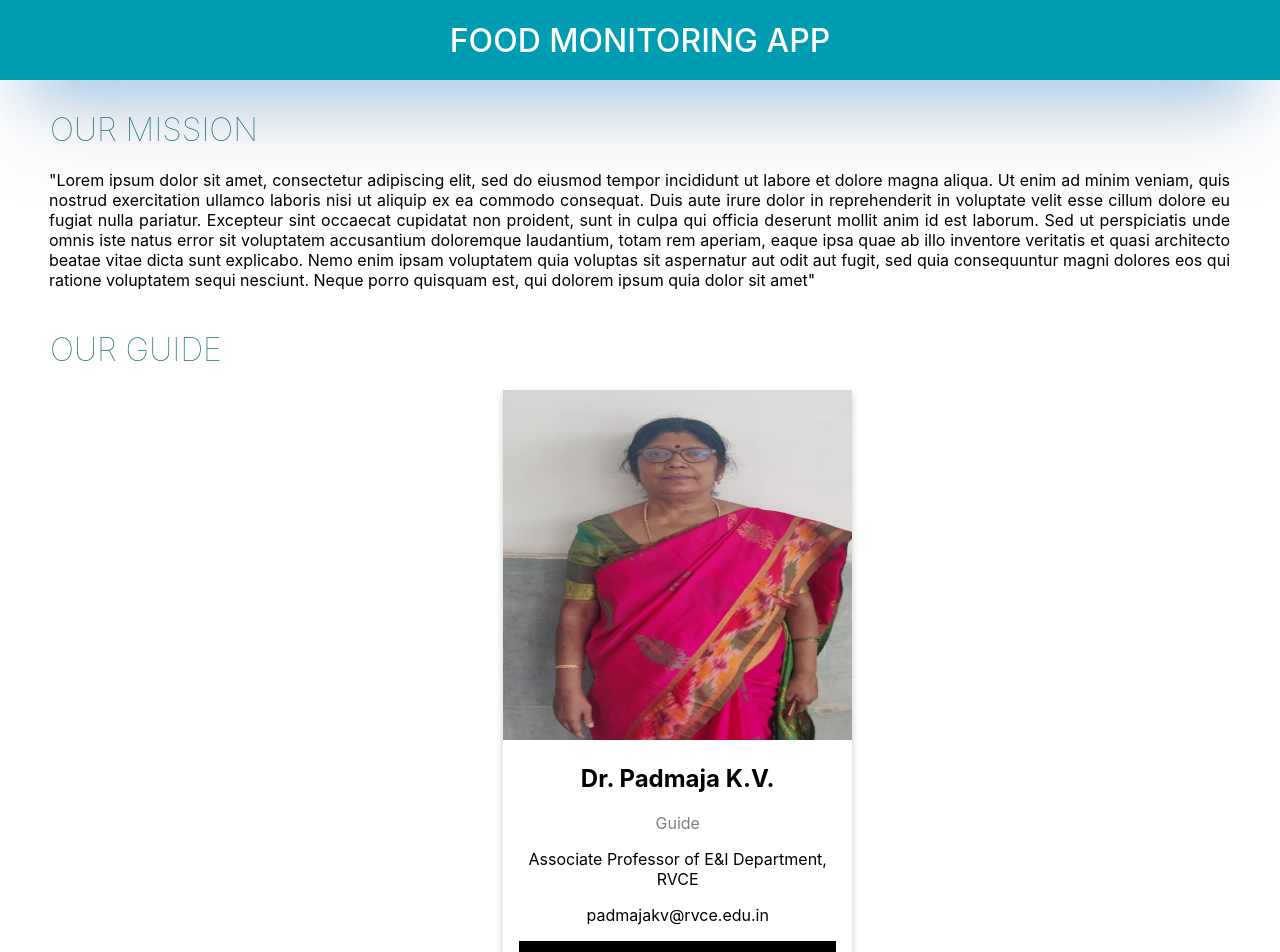
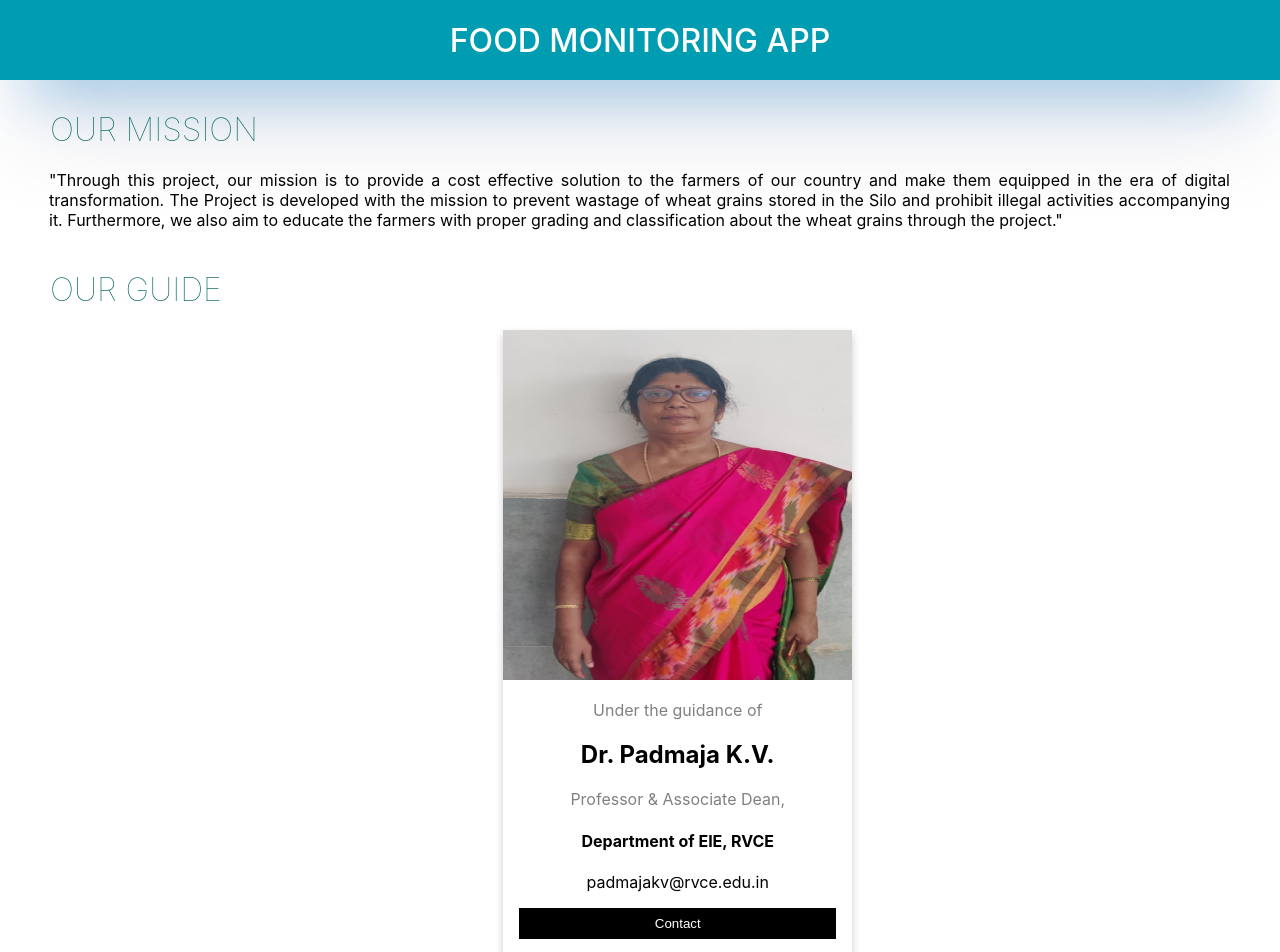
Before and after one commit to sakshib0811/foodGrainMonitoring, a React (Create React App) app in the folder dashboard/agroapp/: page /about in a window 1280 px wide. Shown: the top 952 px of the page. Built offline with nearby package versions, Linux system fonts and the light colour scheme.

Commit message:
result page

```diff
--- a/dashboard/agroapp/src/App.js
+++ b/dashboard/agroapp/src/App.js
@@ -2,7 +2,7 @@ import "./App.css";
 import Nav from "./Components/Nav.js";
 import About from "./Components/About";
 import { Routes, Route } from "react-router-dom";
-import Dashboard from "./Components/Dashboard";
+import Result from "./Components/Result";
 function App() {
   return (
     <div className="App">
@@ -10,6 +10,7 @@ function App() {
       <Routes>
         <Route exact path="/" element={<Nav />} />
         <Route path="about" element={<About />} />
+        <Route path="result" element={<Result />} />
       </Routes>
     </div>
   );
--- a/dashboard/agroapp/src/Components/About.js
+++ b/dashboard/agroapp/src/Components/About.js
@@ -18,19 +18,13 @@ function About() {
       </nav>
       <h1 className="mission">OUR MISSION</h1>
       <p className="mission_para">
-        "Lorem ipsum dolor sit amet, consectetur adipiscing elit, sed do eiusmod
-        tempor incididunt ut labore et dolore magna aliqua. Ut enim ad minim
-        veniam, quis nostrud exercitation ullamco laboris nisi ut aliquip ex ea
-        commodo consequat. Duis aute irure dolor in reprehenderit in voluptate
-        velit esse cillum dolore eu fugiat nulla pariatur. Excepteur sint
-        occaecat cupidatat non proident, sunt in culpa qui officia deserunt
-        mollit anim id est laborum. Sed ut perspiciatis unde omnis iste natus
-        error sit voluptatem accusantium doloremque laudantium, totam rem
-        aperiam, eaque ipsa quae ab illo inventore veritatis et quasi architecto
-        beatae vitae dicta sunt explicabo. Nemo enim ipsam voluptatem quia
-        voluptas sit aspernatur aut odit aut fugit, sed quia consequuntur magni
-        dolores eos qui ratione voluptatem sequi nesciunt. Neque porro quisquam
-        est, qui dolorem ipsum quia dolor sit amet"
+        "Through this project, our mission is to provide a cost effective
+        solution to the farmers of our country and make them equipped in the era
+        of digital transformation. The Project is developed with the mission to
+        prevent wastage of wheat grains stored in the Silo and prohibit illegal
+        activities accompanying it. Furthermore, we also aim to educate the
+        farmers with proper grading and classification about the wheat grains
+        through the project."
       </p>
       <h1 className="mission">OUR GUIDE</h1>
       <div className="guide_detail">
@@ -43,9 +37,10 @@ function About() {
               className="guide_img"
             />
             <div class="container">
+              <p class="title">Under the guidance of</p>
               <h2>Dr. Padmaja K.V.</h2>
-              <p class="title">Guide</p>
-              <p>Associate Professor of E&I Department, RVCE</p>
+              <p class="title">Professor & Associate Dean, </p>
+              <h4> Department of EIE, RVCE</h4>
               <p>padmajakv@rvce.edu.in</p>
               <p>
                 <button class="button">Contact</button>
--- a/dashboard/agroapp/src/Components/Dashboard.js
+++ b/dashboard/agroapp/src/Components/Dashboard.js
@@ -1,7 +1,7 @@
 import React from "react";
 import "./Dashboard.css";
 import img from "./images.png";
-const Dashboard = ({ title, value, signi }) => {
+const Dashboard = ({ title, value, signi, unit }) => {
   return (
     <div className="dashboard">
       <p
@@ -15,7 +15,10 @@ const Dashboard = ({ title, value, signi }) => {
       </p>
       <div className="data">
         <div className="data_display">
-          <h3>CURRENT DATA : {value}</h3>
+          <h3>
+            CURRENT DATA : {value}
+            {unit}
+          </h3>
           <div className="sig">
             <span className="significance">SIGNIFICANCE:</span> <br />
             <br /> {signi}
--- a/dashboard/agroapp/src/Components/Nav.css
+++ b/dashboard/agroapp/src/Components/Nav.css
@@ -4,7 +4,7 @@
 }
 .navbar{
     color: white;
-    height: 100vh;
+    /* height: 100vh; */
     width: 20%;
     background: rgb(37,143,215);
     background: linear-gradient(180deg, rgba(0,156,177,1) 100%,rgba(37,143,215,1) 74%)
--- a/dashboard/agroapp/src/Components/Nav.js
+++ b/dashboard/agroapp/src/Components/Nav.js
@@ -8,6 +8,7 @@ const Nav = () => {
   const [signif, setSignif] = useState(
     "The Moisture Content present in the Silo will help us to determine the growth of microbes and pH of the silo. The pH of the silo will help us to grade and classify the grains according to its use.  The growth of microbes will further help us to take precautionary measures to prevent its growth "
   );
+  const [unit1, setunit1] = useState("%");
   return (
     <div className="main">
       <div className="navbar">
@@ -40,7 +41,8 @@ const Nav = () => {
             className="nav_content"
             onClick={() => {
               setHeading("MOISTURE ANALYSIS");
-              setVal(74.38);
+              setVal(17.9);
+              setunit1("%");
               setSignif(
                 " The Moisture Content present in the Silo will help us to determine the growth of microbes and pH of the silo. The pH of the silo will help us to grade and classify the grains according to its use.  The growth of microbes will further help us to take precautionary measures to prevent its growth "
               );
@@ -52,7 +54,8 @@ const Nav = () => {
             className="nav_content"
             onClick={() => {
               setHeading("QUANTITY OF WHEAT");
-              setVal(806);
+              setVal(12.3);
+              setunit1("cm");
               setSignif(
                 "In case there is illegal activities taking place in terms of corruption, the change in the level of wheat grains in the silo which will alert the owner. The owner once informed can take necessary actions to prevent such illegal practices."
               );
@@ -64,7 +67,8 @@ const Nav = () => {
             className="nav_content"
             onClick={() => {
               setHeading("TEMPERATURE");
-              setVal(55);
+              setVal(42);
+              setunit1("°C");
               setSignif(
                 " The measurement of temperature will help to determine the shelf life of the wheat grains. The growth of microbes are also dependent on the amount of heat and temperature they are exposed to."
               );
@@ -76,7 +80,8 @@ const Nav = () => {
             className="nav_content"
             onClick={() => {
               setHeading("CO₂ CONTENT");
-              setVal(2.876);
+              setVal(6.42);
+              setunit1("%");
               setSignif(
                 " To get the information about the amount of CO2 present in the silo. It will help us to determine information about the microbial activity. The increased level of CO2 increases growth of microbes in a closed space."
               );
@@ -88,7 +93,8 @@ const Nav = () => {
             className="nav_content"
             onClick={() => {
               setHeading("RELATIVE HUMIDITY");
-              setVal("67.36");
+              setVal("14.8");
+              setunit1("%");
               setSignif(
                 "Relative Humidity of a closed place is inversely proportional to its shelf life. It will help us to determine the growth rate of microbes for next five days."
               );
@@ -96,12 +102,15 @@ const Nav = () => {
           >
             Relative Humidity
           </li>
+          <Link to="result" style={{ textDecoration: "none", color: "white" }}>
+            <li className="nav_content">Results</li>
+          </Link>
           <Link to="about" style={{ textDecoration: "none", color: "white" }}>
             <li className="nav_content">About</li>
           </Link>
         </ul>
       </div>
-      <Dashboard title={heading} value={val} signi={signif} />
+      <Dashboard title={heading} value={val} signi={signif} unit={unit1} />
     </div>
   );
 };
--- /dev/null
+++ b/dashboard/agroapp/src/Components/Result.js
@@ -0,0 +1,11 @@
+import React from "react";
+
+function Result() {
+  return (
+    <div>
+      <h1>RESULTS</h1>
+    </div>
+  );
+}
+
+export default Result;
```
Also changed, not shown: dashboard/agroapp/src/Components/Result.css (added).
